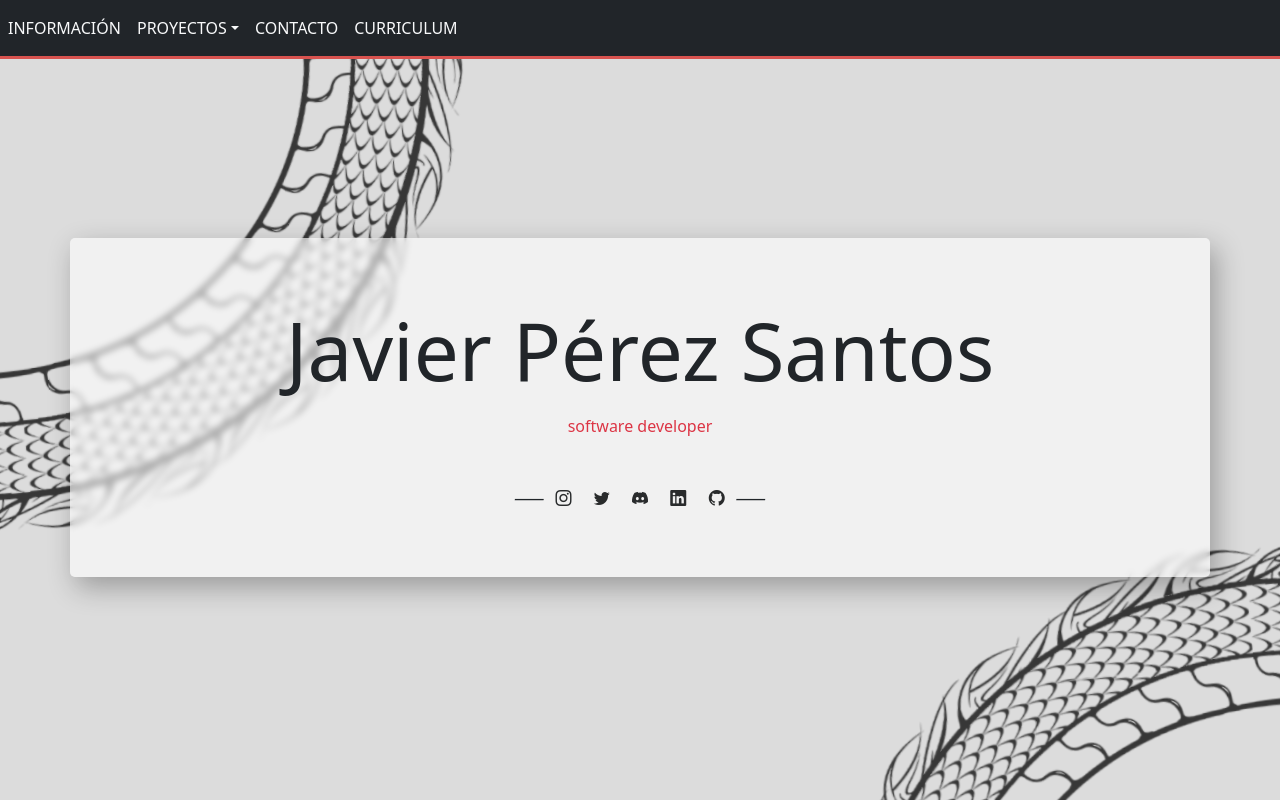
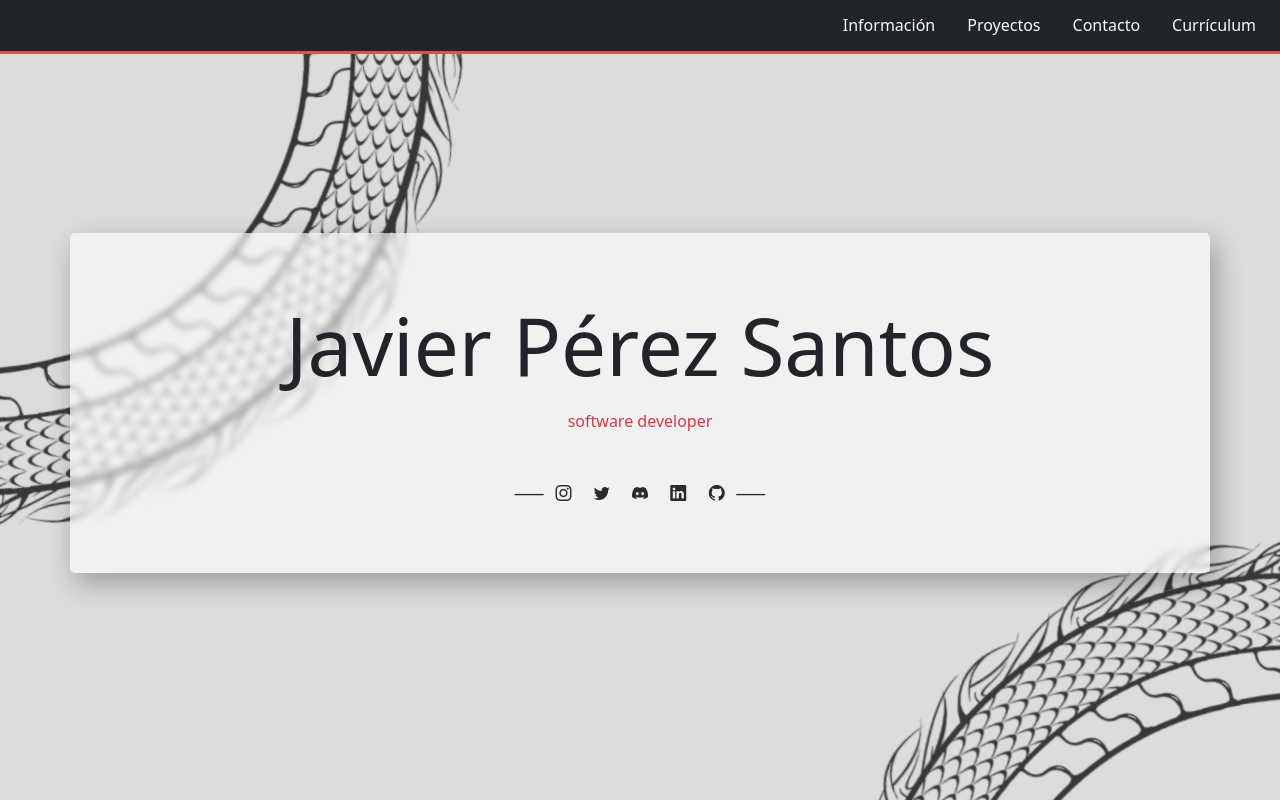
Before and after one commit to jvprz/jps_website_angular, an Angular app in the folder jvprz/: page / in a window 1280 px wide. Shown: the top 800 px of the page. Built offline with nearby package versions, Linux system fonts and the light colour scheme.

Commit message:
right navbar

```diff
--- a/jvprz/src/app/components/navbar/navbar.component.css
+++ b/jvprz/src/app/components/navbar/navbar.component.css
@@ -1,3 +1,6 @@
 .top-nav {
   border-bottom: 3px solid #d9534f;
 }
+.nav-link:hover {
+  color:#d9534f !important;
+}
--- a/jvprz/src/app/components/navbar/navbar.component.html
+++ b/jvprz/src/app/components/navbar/navbar.component.html
@@ -1,38 +1,20 @@
 <div class="top-nav">
   <nav class="navbar navbar-expand-lg navbar-light bg-dark">
-    <!-- Logo -->
-    <div class="collapse navbar-collapse" id="navbarNav">
-      <ul class="navbar-nav">
-        <li class="nav-item">
-          <a class="nav-link text-light" href="#information-title">INFORMACIÓN</a>
+    <div class="navbar-collapse collapse w-100 order-3 dual-collapse2">
+      <ul class="navbar-nav ml-auto">
+          <li class="nav-item me-3">
+              <a class="nav-link text-light display-6" href="#">Información</a>
+          </li>
+          <li class="nav-item me-3">
+            <a class="nav-link text-light display-6" href="#">Proyectos</a>
+          </li>
+          <li class="nav-item me-3">
+            <a class="nav-link text-light display-6" href="#">Contacto</a>
         </li>
-        <li class="nav-item dropdown">
-          <a class="nav-link dropdown-toggle text-light" href="#" id="navbarDropdown" role="button" data-toggle="dropdown" aria-haspopup="true" aria-expanded="false">PROYECTOS</a>
-          <div class="dropdown-menu" aria-labelledby="navbarDropdown">
-            <a class="dropdown-item" href="#">
-              <i class="bi bi-code-slash"></i> Web designer
-            </a>
-            <a class="dropdown-item" href="#">
-              <i class="bi bi-discord"></i> Discord
-            </a>
-            <a class="dropdown-item" href="#">
-              <i class="bi bi-controller"></i> Gaming
-            </a>
-          </div>
-        </li>
-        <li class="nav-item">
-          <a class="nav-link text-light" href="#">CONTACTO</a>
-        </li>
-        <li class="nav-item">
-          <a class="nav-link text-light" href="./cv" target="_blank">CURRICULUM</a>
+        <li class="nav-item me-3">
+          <a class="nav-link text-light display-6" href="#">Currículum</a>
         </li>
       </ul>
-    </div>
-    <div class="d-flex justify-content-end">
-      <button class="navbar-toggler" type="button" data-toggle="collapse" data-target="#navbarNav"
-        aria-controls="navbarNav" aria-expanded="false" aria-label="Toggle navigation">
-        <span class="navbar-toggler-icon"></span>
-      </button>
-    </div>
+  </div>
   </nav>
 </div>
```
